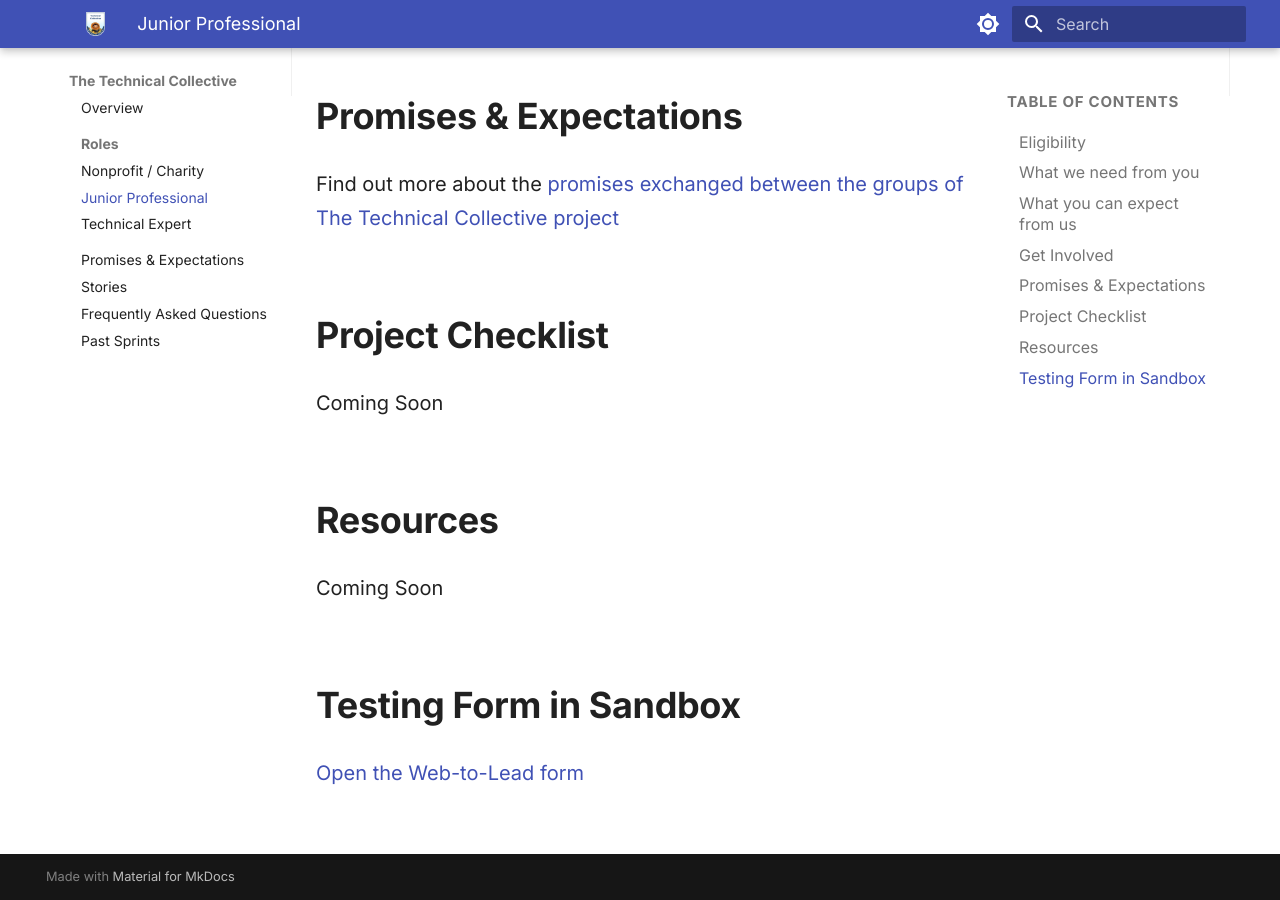
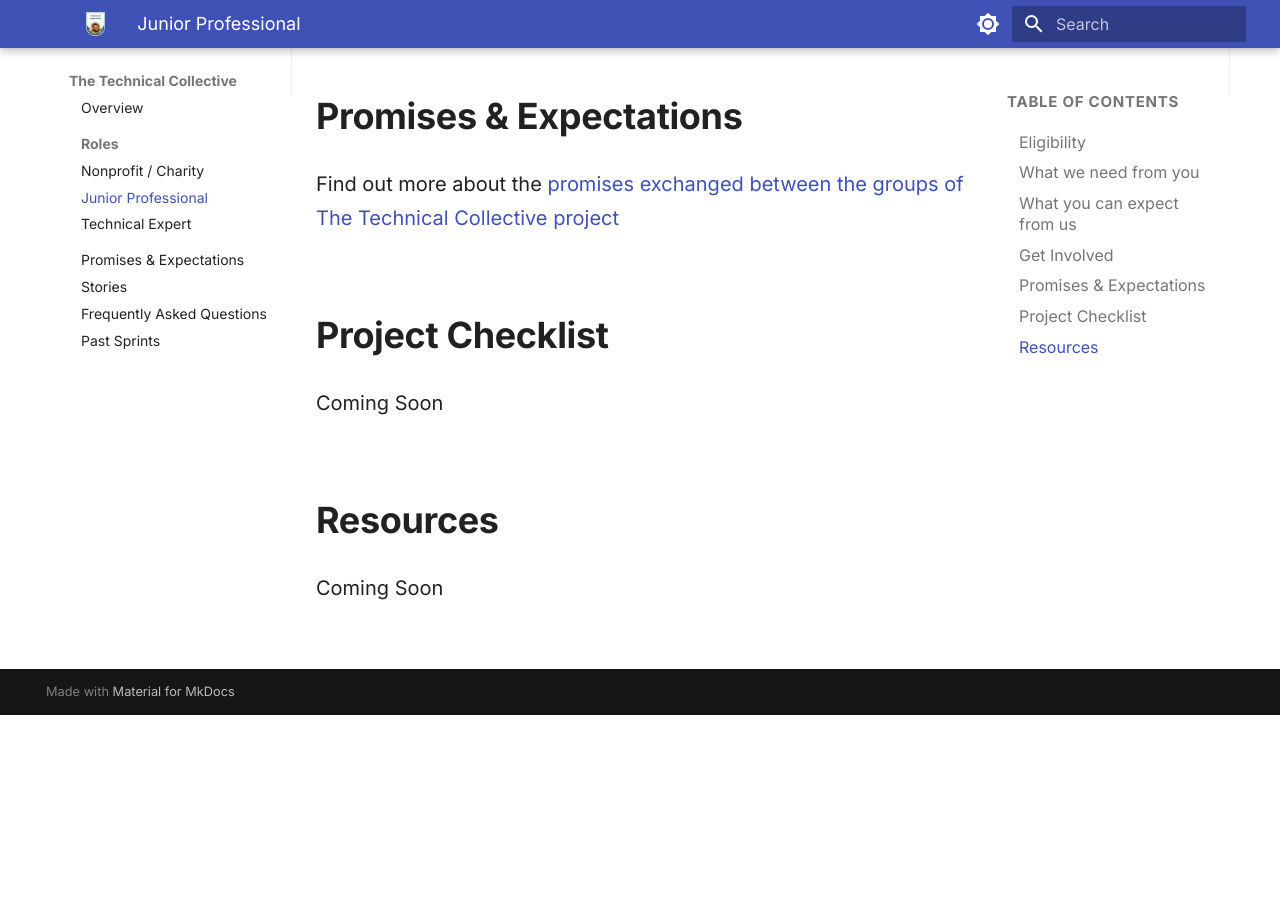
Before and after one commit to SFDO-Community-Sprints/The-Technical-Collective, an MkDocs documentation site: the page built from files/docs/roles/junior-professional.md, in a window 1280 px wide and 900 px high, scrolled down 2566 px. Built offline with MkDocs 1.6.1 and Material for MkDocs 9.7.7, drawn with Linux system fonts in a browser that asks for light colours; after the commit the page ends 3281 px from its top, so only the background shows below that.

Commit message:
Hide testing form

```diff
--- a/files/docs/roles/junior-professional.md
+++ b/files/docs/roles/junior-professional.md
@@ -45,5 +45,5 @@ Coming Soon
 ## Resources
 Coming Soon
 
-## Testing Form in Sandbox
-[Open the Web-to-Lead form](./assets/forms/TTCwebtolead.html)
+<!--## Testing Form in Sandbox
+[Open the Web-to-Lead form](./assets/forms/TTCwebtolead.html)-->
```
